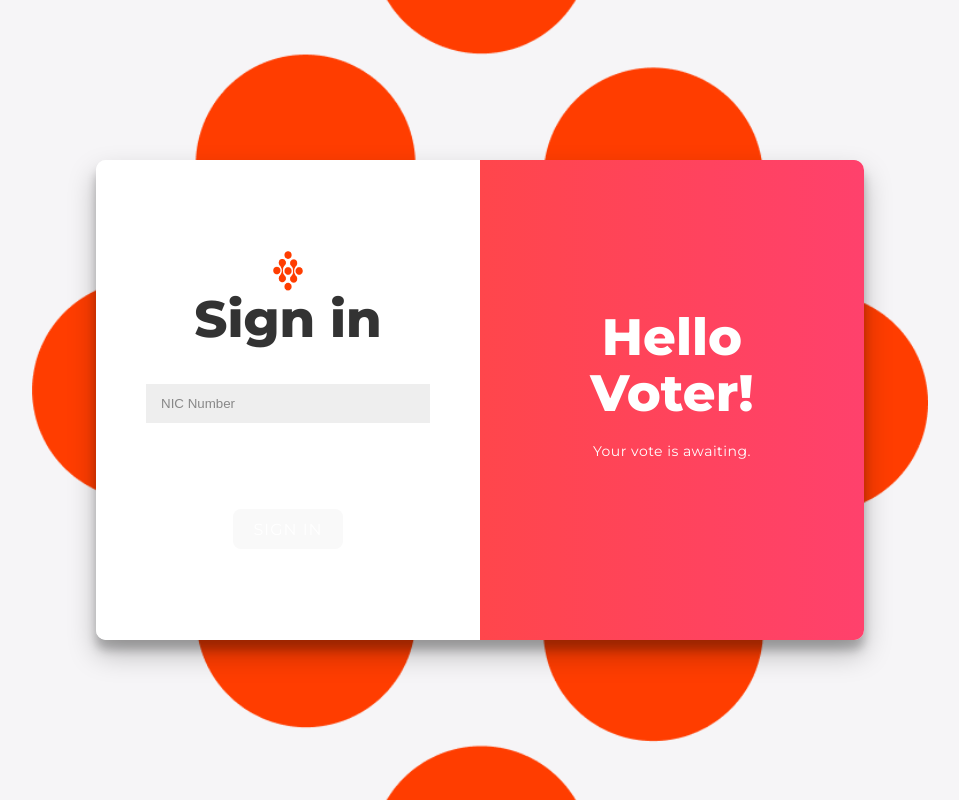
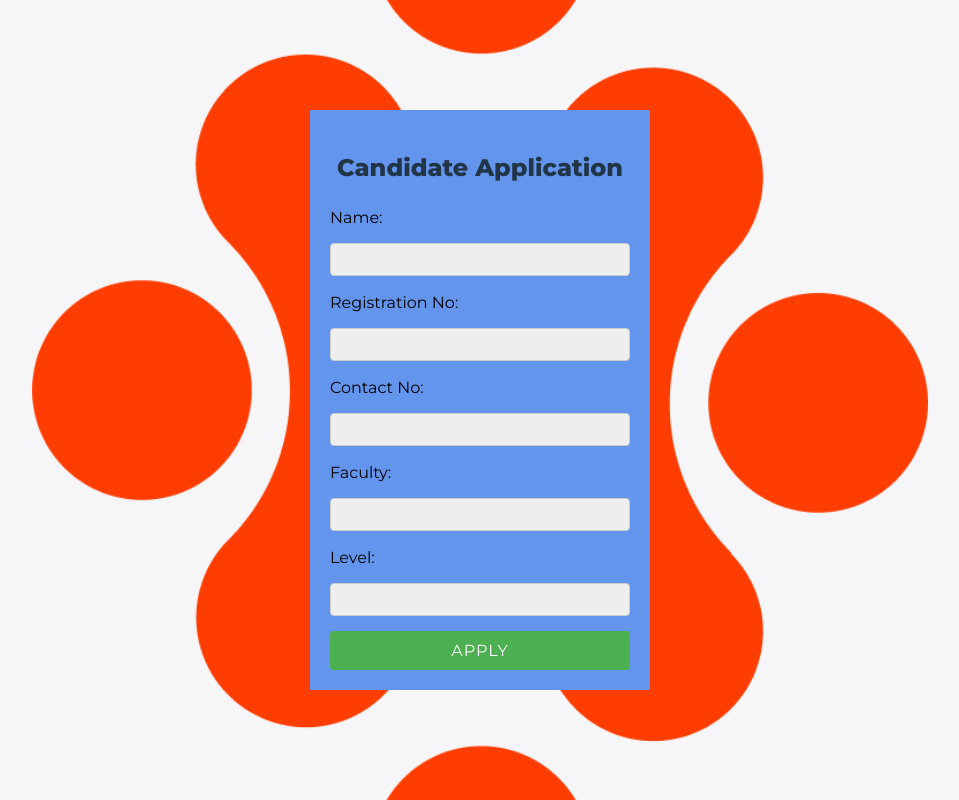
Before and after one commit to Thizh/univote, a React (Vite) app in the folder univote_frontend/: page / in a window 1280 px wide. Shown: the whole page, without its empty margins (160-1119 px from the left). Built offline with nearby package versions, Linux system fonts and the light colour scheme.

Commit message:
Suji 14/11/2024 21.49

```diff
--- a/univote_frontend/src/App.jsx
+++ b/univote_frontend/src/App.jsx
@@ -2,6 +2,7 @@ import React, { useState, useEffect } from 'react';
 import { BrowserRouter as Router, Routes, Route, Navigate } from 'react-router-dom';
 import Home from './screens/Home';
 import LoginSignUp from './screens/LoginSignUp';
+import CandidateApply from './screens/CandidateApply';
 
 function App() {
   const [isLoggedIn, setIsLoggedIn] = useState(false);
@@ -24,7 +25,7 @@ function App() {
       <Routes>
         <Route
           path="/"
-          element={isLoggedIn ? <Home /> : <LoginSignUp />}
+          element={isLoggedIn ? <Home /> : <CandidateApply />}
         />
       </Routes>
     </Router>
--- /dev/null
+++ b/univote_frontend/src/css/CandidateApply.css
@@ -0,0 +1,50 @@
+.candidate-apply-container {
+    display: flex;
+    flex-direction: column;
+    align-items: center;
+    padding: 20px;
+    background-color: #6495ED;
+  }
+
+  .candidate-apply-container h2 {
+    font-size: 24px;
+    margin-bottom: 20px;
+  }
+
+  .form {
+    display: flex;
+    flex-direction: column;
+    width: 300px;
+  }
+
+  .form label {
+    font-size: 16px;
+    margin-bottom: 5px;
+    color: black;
+  }
+
+  .form input {
+    padding: 8px;
+    margin-bottom: 15px;
+    border: 1px solid #ccc;
+    border-radius: 4px;
+  }
+
+  .apply-button {
+    padding: 10px;
+    background-color: #4CAF50;
+    color: white;
+    border: none;
+    border-radius: 4px;
+    cursor: pointer;
+  }
+
+  .apply-button:hover {
+    background-color: #45a049;
+  }
+
+  .qr-container {
+    margin-top: 20px;
+    padding: 10px;
+    border: 1px solid #ddd;
+  }
--- /dev/null
+++ b/univote_frontend/src/screens/CandidateApply.jsx
@@ -0,0 +1,58 @@
+import React, { useState } from 'react';
+import QRCode from 'react-qr-code';
+import '../css/CandidateApply.css';
+
+function CandidateApply() {
+  const [name, setName] = useState('');
+  const [registrationNo, setRegistrationNo] = useState('');
+  const [contactNo, setContactNo] = useState('');
+  const [faculty, setFaculty] = useState('');
+  const [level, setLevel] = useState('');
+  const [showQRCode, setShowQRCode] = useState(false);
+
+  const handleApply = () => {
+    if (name && registrationNo && contactNo && faculty && level) {
+      setShowQRCode(true); // Show QR code after successful form submission
+    } else {
+      alert('All fields are required.');
+      setShowQRCode(false);
+    }
+  };
+
+  return (
+    <div className="candidate-apply-container">
+      <h2>Candidate Application</h2>
+
+      <div className="form">
+        <label>Name:</label>
+        <input type="text" value={name} onChange={(e) => setName(e.target.value)} required />
+
+        <label>Registration No:</label>
+        <input type="text" value={registrationNo} onChange={(e) => setRegistrationNo(e.target.value)} required />
+
+        <label>Contact No:</label>
+        <input type="text" value={contactNo} onChange={(e) => setContactNo(e.target.value)} required />
+
+        <label>Faculty:</label>
+        <input type="text" value={faculty} onChange={(e) => setFaculty(e.target.value)} required />
+
+        <label>Level:</label>
+        <input type="text" value={level} onChange={(e) => setLevel(e.target.value)} required />
+
+        <button onClick={handleApply} className="apply-button">Apply</button>
+      </div>
+
+      {/* Conditionally render the QR code */}
+      {showQRCode && (
+        <div className="qr-container">
+          <QRCode
+            value={`Name: ${name}, Reg. No: ${registrationNo}, Contact: ${contactNo}, Faculty: ${faculty}, Level: ${level}`}
+            size={100}
+          />
+        </div>
+      )}
+    </div>
+  );
+}
+
+export default CandidateApply;
```
Also changed, not shown: 2 other files (tests, documents, lock files or other folders).
